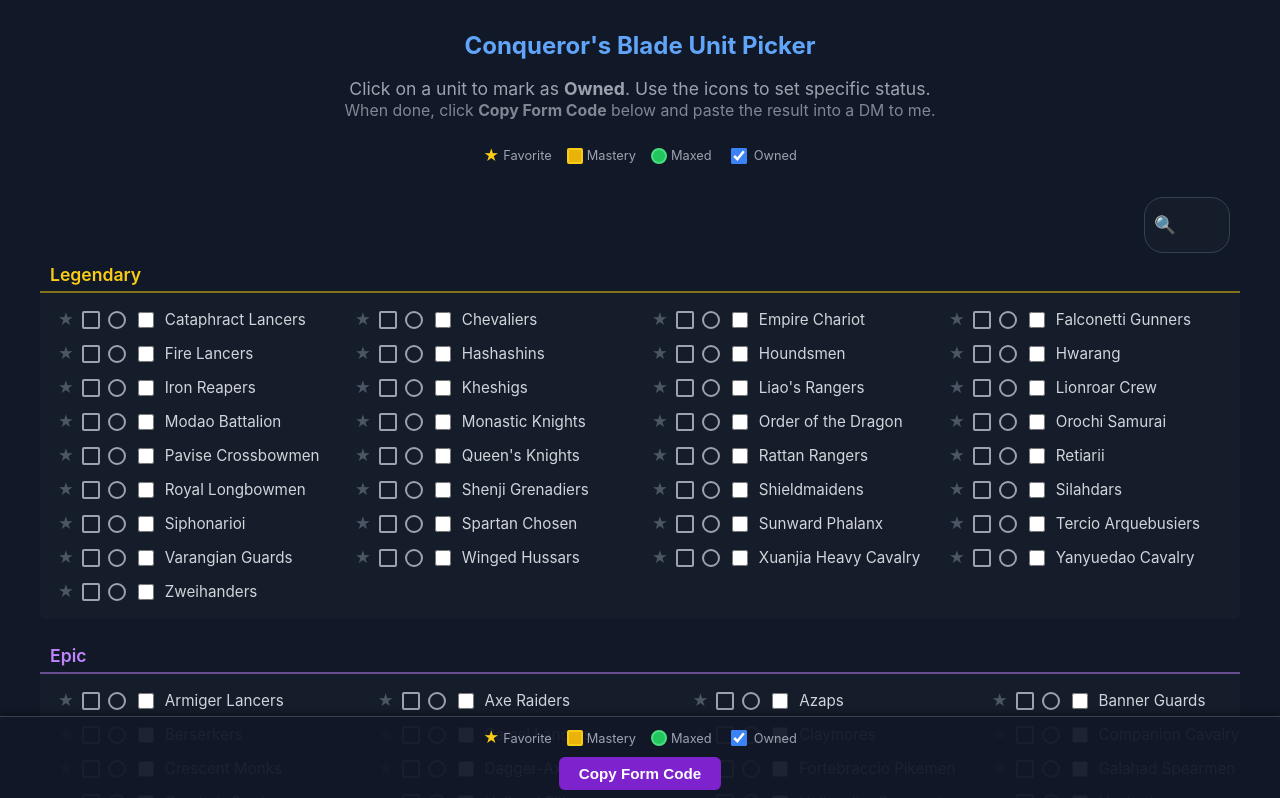
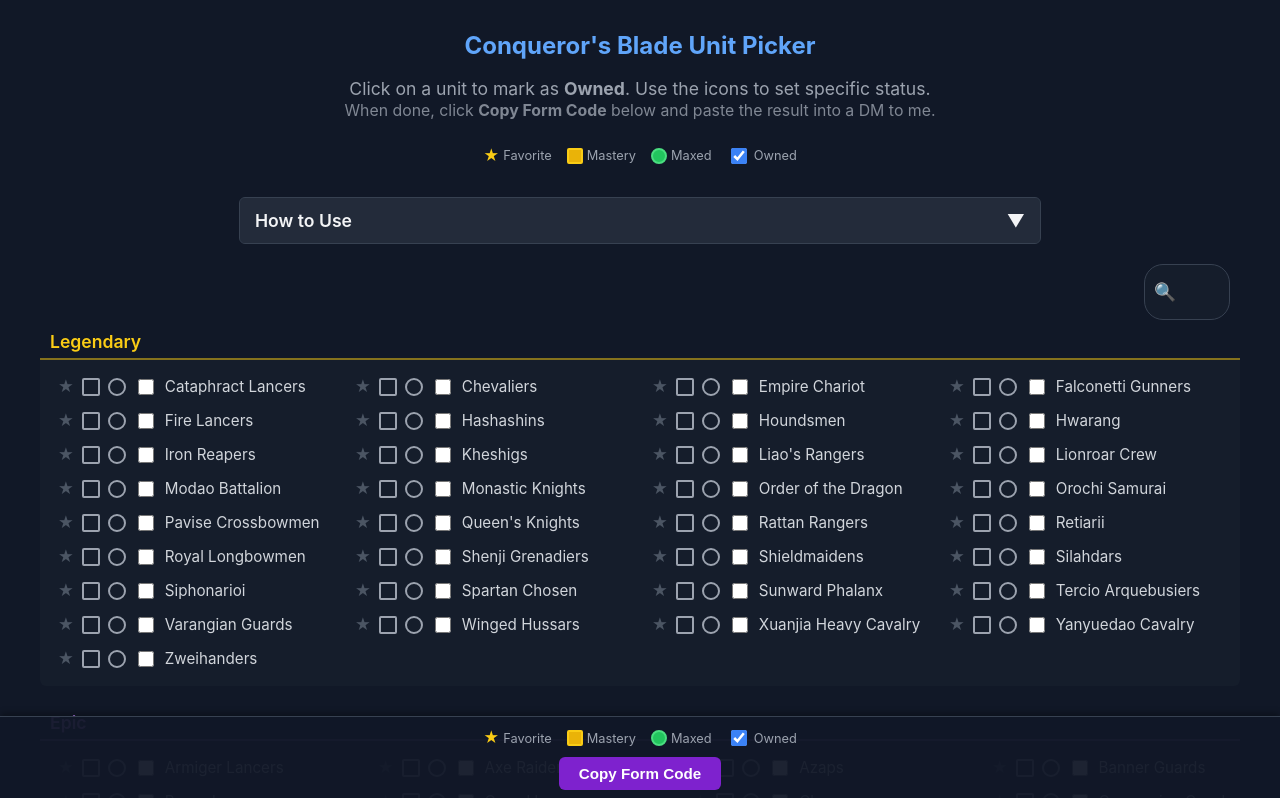
Before and after one commit to AnnFCakaSirMom/cb-unit-picker, a React (Vite) app: page / in a window 1280 px wide. Shown: the top 798 px of the page. Built offline with nearby package versions, Linux system fonts and the light colour scheme.

Commit message:
Added "How to Use" FAQ Component

```diff
--- a/src/App.tsx
+++ b/src/App.tsx
@@ -25,6 +25,68 @@
     </div>
   </div>
 );
+
+const HowToUse = () => {
+  const [isOpen, setIsOpen] = useState(false);
+
+  return (
+    <div className="how-to-use-container">
+      <h2
+        onClick={() => setIsOpen(!isOpen)}
+        className="how-to-use-header"
+      >
+        How to Use <span>{isOpen ? '▲' : '▼'}</span>
+      </h2>
+
+      {isOpen && (
+        <div className="how-to-use-content">
+          <ul>
+            <li>
+              <strong>Favorite</strong> <span className="star-btn active" style={{ display: 'inline-block', verticalAlign: 'middle', cursor: 'default', margin: '0 2px' }}>★</span>: Use this to highlight your absolute favorite units—the ones you enjoy using the most or consider your "go-to" units for your Warband.
+            </li>
+            <li style={{ marginTop: '10px' }}>
+              <strong>Mastery</strong> <div className="mastery-btn active" style={{ display: 'inline-block', verticalAlign: 'middle', cursor: 'default', margin: '0 4px' }}></div>: This indicates the unit has its specific Mastery Tree fully unlocked.
+              <ul style={{ marginTop: '5px', marginBottom: '5px' }}>
+                <li><strong>How to check:</strong> Click on the unit in your Barracks, then click the <strong>"Leveling Up"</strong> button. If the unit has Mastery available, a dedicated <strong>Mastery box</strong> will appear here. If you don't see this box, the unit does not currently have a Mastery Tree in the game.</li>
+                <li><em>Note: This is separate from Veterancy lines and Doctrines.</em></li>
+              </ul>
+            </li>
+            <li style={{ marginTop: '10px' }}>
+              <strong>Max Level</strong> <div className="maxed-btn active" style={{ display: 'inline-block', verticalAlign: 'middle', cursor: 'default', margin: '0 4px' }}></div>: The unit has reached its maximum level. (You can verify this by checking if the level bar under the unit's name in the Barracks is completely filled and glowing.)
+            </li>
+            <li style={{ marginTop: '10px' }}>
+              <strong>Owned</strong> <input type="checkbox" className="owned-checkbox" checked readOnly style={{ cursor: 'default', verticalAlign: 'middle', margin: '0 4px' }} title="Owned Status" />: Mark this if you have the unit unlocked in your Barracks.
+            </li>
+          </ul>
+
+          <h3 style={{ marginTop: '20px', marginBottom: '10px', fontSize: '1.1rem', color: '#f3f4f6' }}>App Logic & Tips:</h3>
+          <ul>
+            <li>
+              <strong>Smart Selection:</strong>
+              <ul>
+                <li>Marking a unit as <strong>Maxed</strong>, <strong>Mastery</strong>, or <strong>Favorite</strong> will automatically mark it as <strong>Owned</strong>.</li>
+                <li>Marking a unit with <strong>Mastery</strong> will automatically set it to <strong>Maxed</strong>.</li>
+                <li>If you uncheck <strong>Owned</strong>, all other statuses for that unit will be cleared.</li>
+              </ul>
+            </li>
+            <li style={{ marginTop: '10px' }}>
+              <strong>Search:</strong>
+              <ul>
+                <li>Use the search icon (🔍) to quickly filter units by name.</li>
+              </ul>
+            </li>
+            <li style={{ marginTop: '10px' }}>
+              <strong>Sharing Your List:</strong>
+              <ul>
+                <li>When your list is complete, click <strong>"Copy Form Code"</strong> to get a formatted text version of your barracks. You can then paste this directly into a message.</li>
+              </ul>
+            </li>
+          </ul>
+        </div>
+      )}
+    </div>
+  );
+};
 
 function App() {
   const [selectedUnits, setSelectedUnits] = useState<Record<string, UnitStatus>>({});
@@ -102,6 +164,8 @@
           <LegendContent />
         </div>
       </header>
+
+      <HowToUse />
 
       <div className="search-container">
         <div className="search-wrapper" title="Search Unit">
--- a/src/index.css
+++ b/src/index.css
@@ -231,6 +231,56 @@
   accent-color: #3b82f6;
 }
 
+/* --- How to Use FAQ --- */
+.how-to-use-container {
+  background-color: var(--panel-bg);
+  border-radius: 6px;
+  margin: 0 auto 20px auto;
+  max-width: 800px;
+  overflow: hidden;
+  border: 1px solid var(--border-color);
+}
+
+.how-to-use-header {
+  margin: 0;
+  padding: 12px 15px;
+  font-size: 1.1rem;
+  font-weight: 600;
+  cursor: pointer;
+  display: flex;
+  justify-content: space-between;
+  align-items: center;
+  user-select: none;
+  background-color: rgba(55, 65, 81, 0.4);
+  transition: background-color 0.2s;
+}
+
+.how-to-use-header:hover {
+  background-color: rgba(55, 65, 81, 0.6);
+}
+
+.how-to-use-content {
+  padding: 15px 25px;
+  border-top: 1px solid var(--border-color);
+  line-height: 1.5;
+  color: #d1d5db;
+  font-size: 0.95rem;
+}
+
+.how-to-use-content ul {
+  padding-left: 20px;
+  margin-top: 5px;
+  margin-bottom: 5px;
+}
+
+.how-to-use-content li {
+  margin-bottom: 5px;
+}
+
+.how-to-use-content strong {
+  color: var(--text-color);
+}
+
 /* --- Search Feature --- */
 .search-container {
   display: flex;
```
